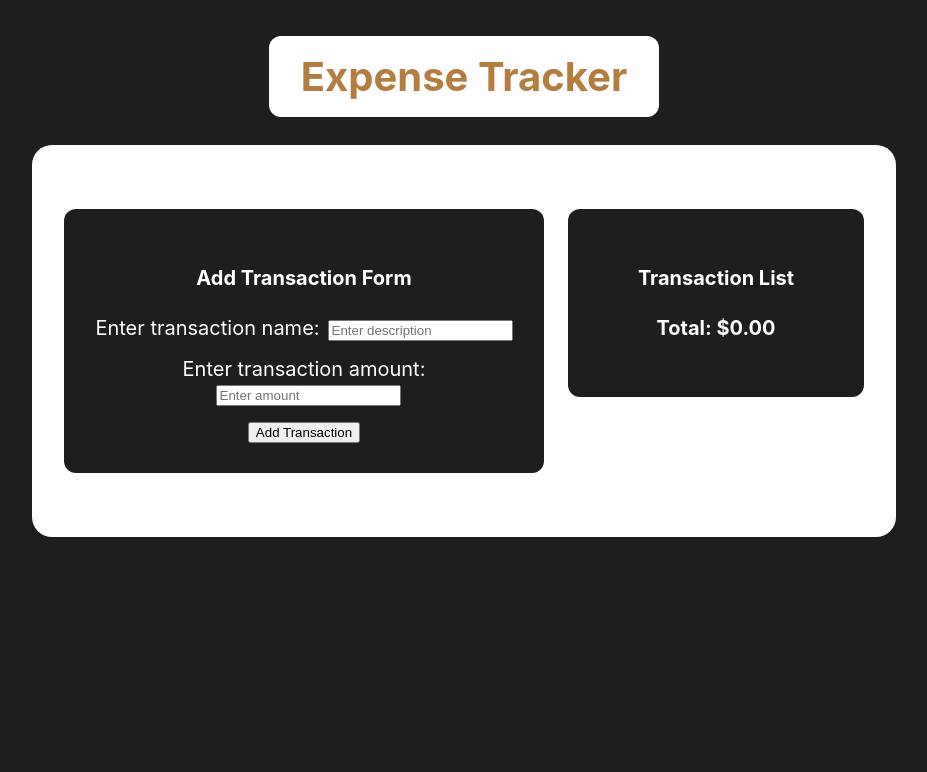
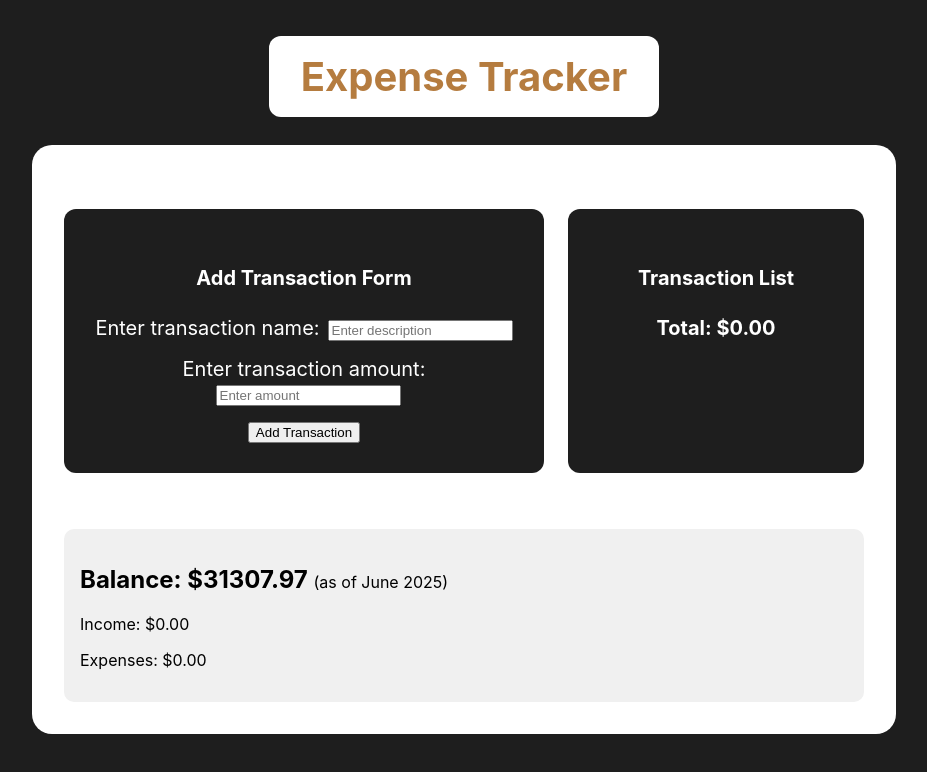
Before and after one commit to anaik31/expense-tracker-react, a React (Create React App) app: page / in a window 1280 px wide. Shown: the top 772 px of the page, without its empty margins (176-1103 px from the left). Built offline with nearby package versions, Linux system fonts and the light colour scheme.

Commit message:
Adding in Balance and Income/Expenses.

```diff
--- a/src/App.js
+++ b/src/App.js
@@ -1,21 +1,34 @@
-import React, {useState} from 'react';
+import React, { useState } from 'react';
 import Header from './components/Header';
 import AddTransactionForm from './components/AddTransactionForm';
 import TransactionsList from './components/TransactionList';
+import Balance from './components/Balance'
 import './styles/App.css';
 
 function App() {
 
-  const[transactions, setTransactions] = useState([]);
+  const [transactions, setTransactions] = useState([]);
 
   return (
-    <div className = "app">
-    <Header/>
-    <div className="app-bubble">
-    <AddTransactionForm onAddTransaction={newTx => setTransactions([...transactions, newTx])}/>
-    <TransactionsList transactions={transactions}/>
+    <div className="app">
+      <Header />
+      <div className="app-bubble">
+        <div className="form-and-list">
+          <AddTransactionForm
+          onAddTransaction={newTx => setTransactions([...transactions, newTx])}
+          />
+          <TransactionsList
+          transactions={transactions}
+          />
+        </div>
+        <Balance
+        transactions={transactions}
+        startingBalance={31307.97}
+        asOfDate="June 2025"
+        />
+      </div>
     </div>
-    </div>
+
   );
 }
 
--- a/src/components/Balance.js
+++ b/src/components/Balance.js
@@ -0,0 +1,30 @@
+import React from 'react';
+
+function Balance({ transactions, startingBalance}) {
+  const amounts = transactions.map(tx => Number(tx.amount));
+  const income = amounts
+    .filter(amount => amount > 0)
+    .reduce((acc, curr) => acc + curr, 0);
+
+  const expenses = amounts
+    .filter(amount => amount < 0)
+    .reduce((acc, curr) => acc + curr, 0);
+
+  const balance = startingBalance + income + expenses;
+
+  const asOfDate = 'June 2025'
+
+  return (
+    <div className="totals">
+      <h2>Balance: ${balance.toFixed(2)}{' '}
+        <span style={{ fontSize: '1rem', fontWeight: 'normal' }}>
+          (as of {asOfDate})
+        </span>
+      </h2>
+      <p>Income: ${income.toFixed(2)}</p>
+      <p>Expenses: ${Math.abs(expenses).toFixed(2)}</p>
+    </div>
+  );
+}
+
+export default Balance;
--- a/src/styles/App.css
+++ b/src/styles/App.css
@@ -11,7 +11,17 @@
   max-width: 800px;
   margin: 2rem auto;
   display: flex;
-  flex-direction: row; /* default */
+  flex-direction: column;
   gap: 1.5rem;
-  align-items: flex-start;
 }
+
+.form-and-list {
+  display: flex;
+  gap: 1.5rem;
+}
+
+.totals {
+  background-color: #f0f0f0;
+  padding: 1rem;
+  border-radius: 10px;
+}
```
